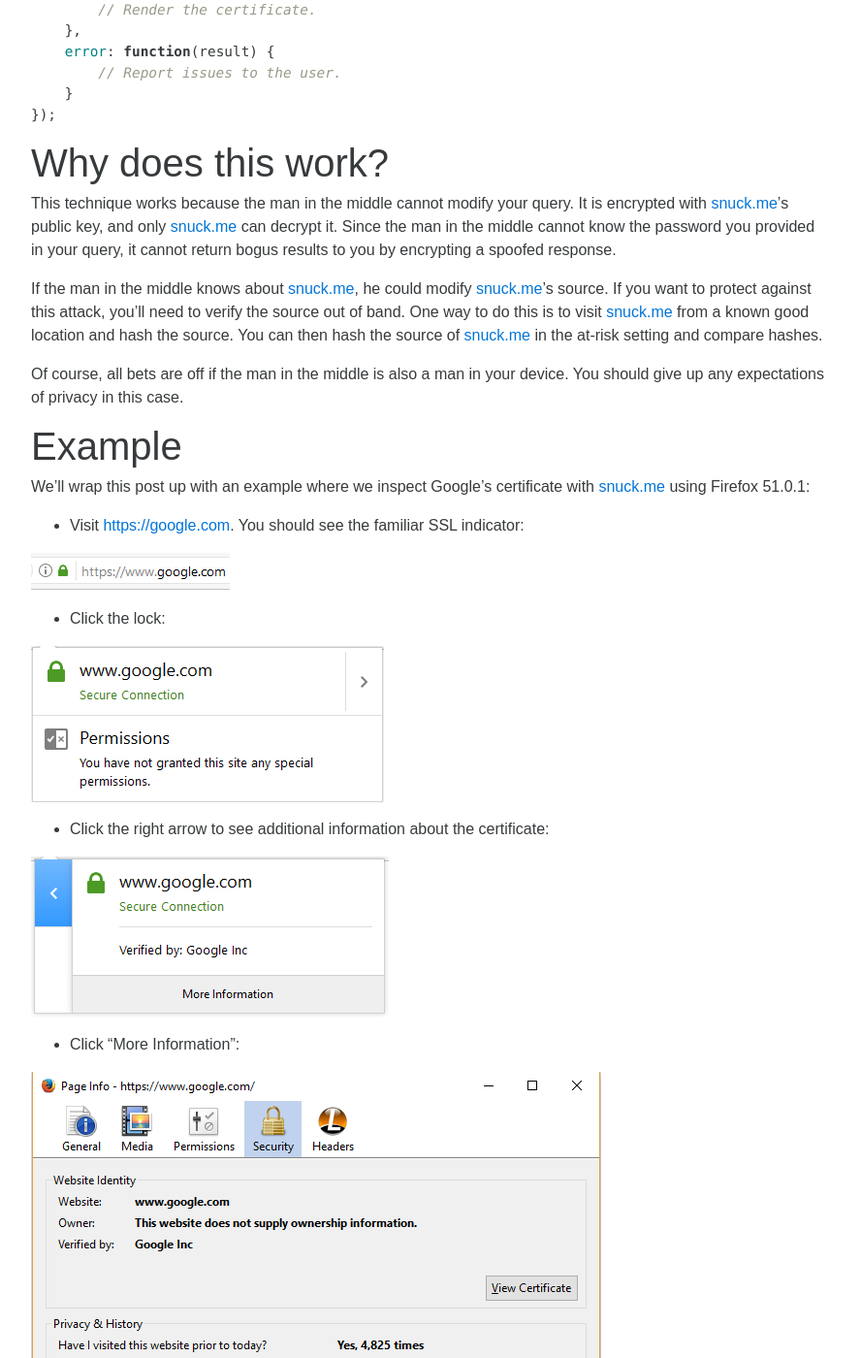
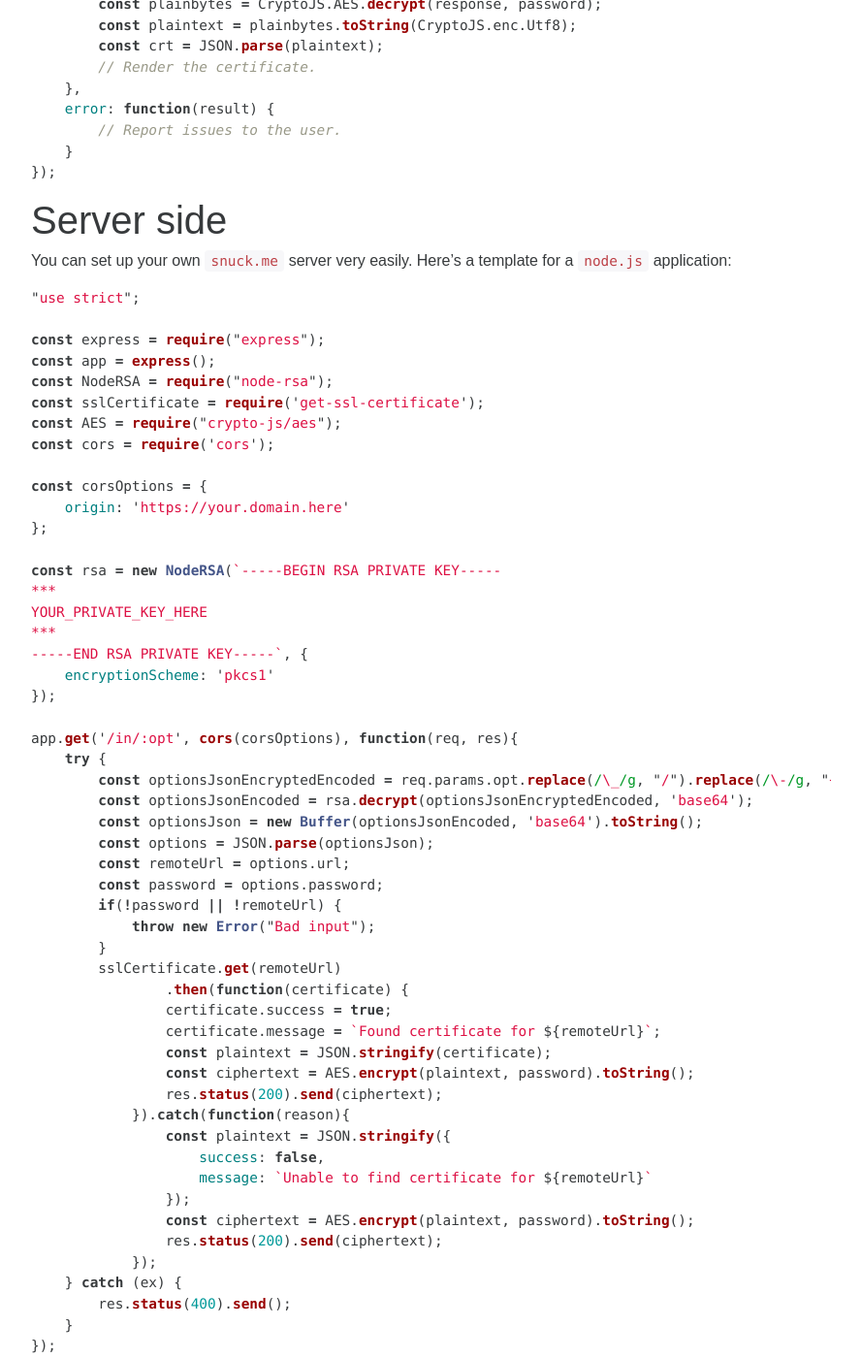
Before and after one commit to JLospinoso/jlospinoso.github.io, a Jekyll site: the page built from _posts/2017-02-20-snuckme-cert-query.md, in a window 1280 px wide and 1400 px high, scrolled down 2949 px. Shown: the whole window at 97% size, without its empty margins (53-941 px from the left). Built offline with Jekyll 4.4.1, drawn with Linux system fonts in a browser that asks for light colours; some web fonts are replaced; some of the changed text lies outside the part shown.

Commit message:
Adding server code

````diff
--- a/_posts/2017-02-20-snuckme-cert-query.md
+++ b/_posts/2017-02-20-snuckme-cert-query.md
@@ -32,7 +32,7 @@
 -----END PUBLIC KEY-----`);
 ```
 
-When the user wants to check a certificate, she generates a JSON payload to send to the [snuck.me][1] service. This payload contains the URL corresponding to the certificate that the user wants to retrieve, and a random 20 character password:
+When the user wants to check a certificate, she generates a JSON payload to send to the [snuck.me][1] server. This payload contains the URL corresponding to the certificate that the user wants to retrieve, and a random 20 character password:
 
 ```js
 const alphabet = '0123456789abcdefghijklmnopqrstuvwxyzABCDEFGHIJKLMNOPQRSTUVWXYZ';
@@ -86,6 +86,66 @@
 });
 ```
 
+# Server side
+
+You can set up your own `snuck.me` server very easily. Here's a template for a `node.js` application:
+
+```js
+"use strict";
+
+const express = require("express");
+const app = express();
+const NodeRSA = require("node-rsa");
+const sslCertificate = require('get-ssl-certificate');
+const AES = require("crypto-js/aes");
+const cors = require('cors');
+
+const corsOptions = {
+    origin: 'https://your.domain.here'
+};
+
+const rsa = new NodeRSA(`-----BEGIN RSA PRIVATE KEY-----
+***
+YOUR_PRIVATE_KEY_HERE
+***
+-----END RSA PRIVATE KEY-----`, {
+    encryptionScheme: 'pkcs1'
+});
+
+app.get('/in/:opt', cors(corsOptions), function(req, res){
+    try {
+        const optionsJsonEncryptedEncoded = req.params.opt.replace(/\_/g, "/").replace(/\-/g, "+");
+        const optionsJsonEncoded = rsa.decrypt(optionsJsonEncryptedEncoded, 'base64');
+        const optionsJson = new Buffer(optionsJsonEncoded, 'base64').toString();
+        const options = JSON.parse(optionsJson);
+        const remoteUrl = options.url;
+        const password = options.password;
+        if(!password || !remoteUrl) {
+            throw new Error("Bad input");
+        }
+        sslCertificate.get(remoteUrl)
+                .then(function(certificate) {
+                certificate.success = true;
+                certificate.message = `Found certificate for ${remoteUrl}`;
+                const plaintext = JSON.stringify(certificate);
+                const ciphertext = AES.encrypt(plaintext, password).toString();
+                res.status(200).send(ciphertext);
+            }).catch(function(reason){
+                const plaintext = JSON.stringify({
+                    success: false,
+                    message: `Unable to find certificate for ${remoteUrl}`
+                });
+                const ciphertext = AES.encrypt(plaintext, password).toString();
+                res.status(200).send(ciphertext);
+            });
+    } catch (ex) {
+        res.status(400).send();
+    }
+});
+
+app.listen(8000);
+```
+
 # Why does this work?
 
 This technique works because the man in the middle cannot modify your query. It is encrypted with [snuck.me][1]'s public key, and only [snuck.me][1] can decrypt it. Since the man in the middle cannot know the password you provided in your query, it cannot return bogus results to you by encrypting a spoofed response.
````
Also changed, not shown: other parts of _posts/2017-02-20-snuckme-cert-query.md (+2 -2 lines).
